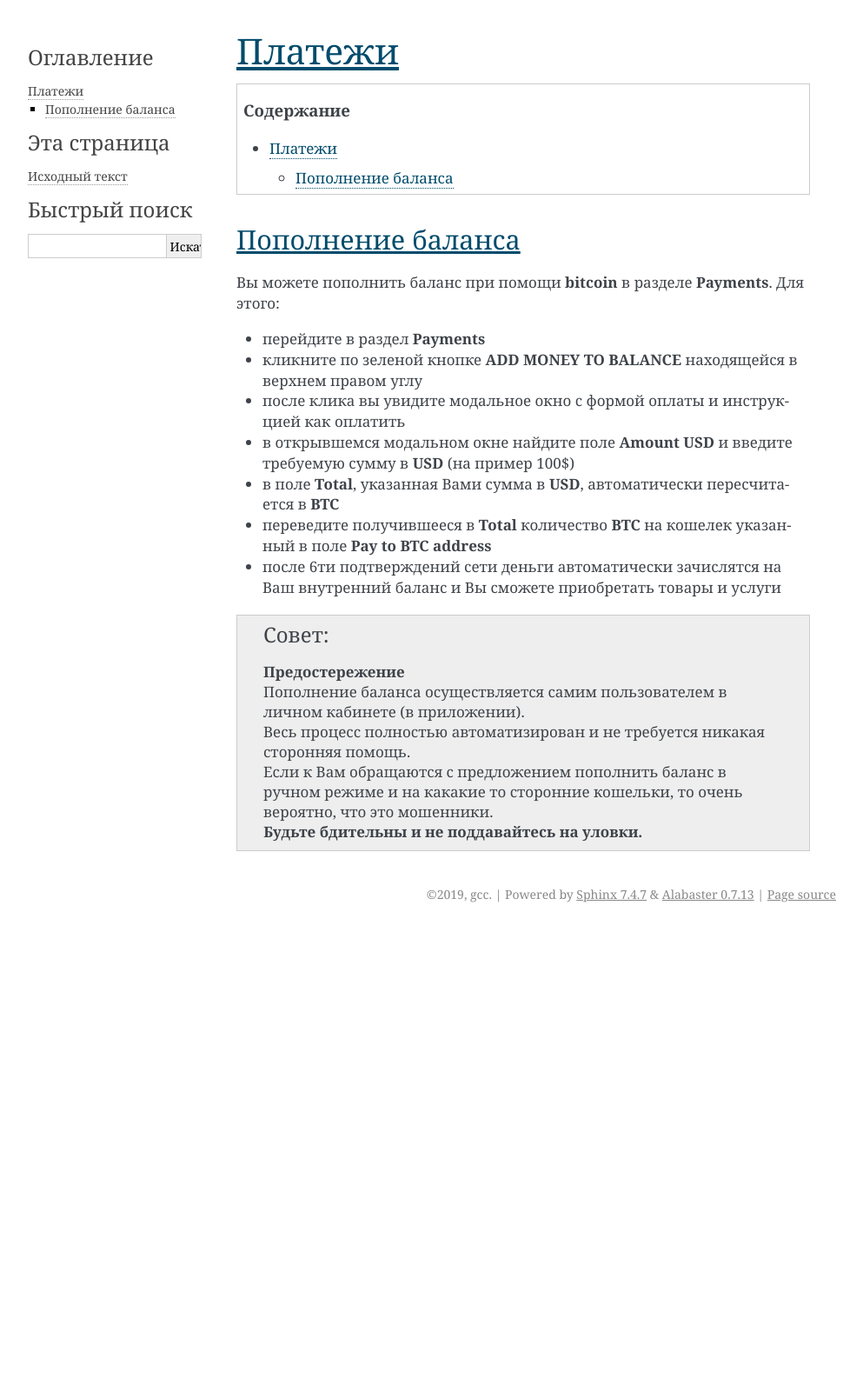
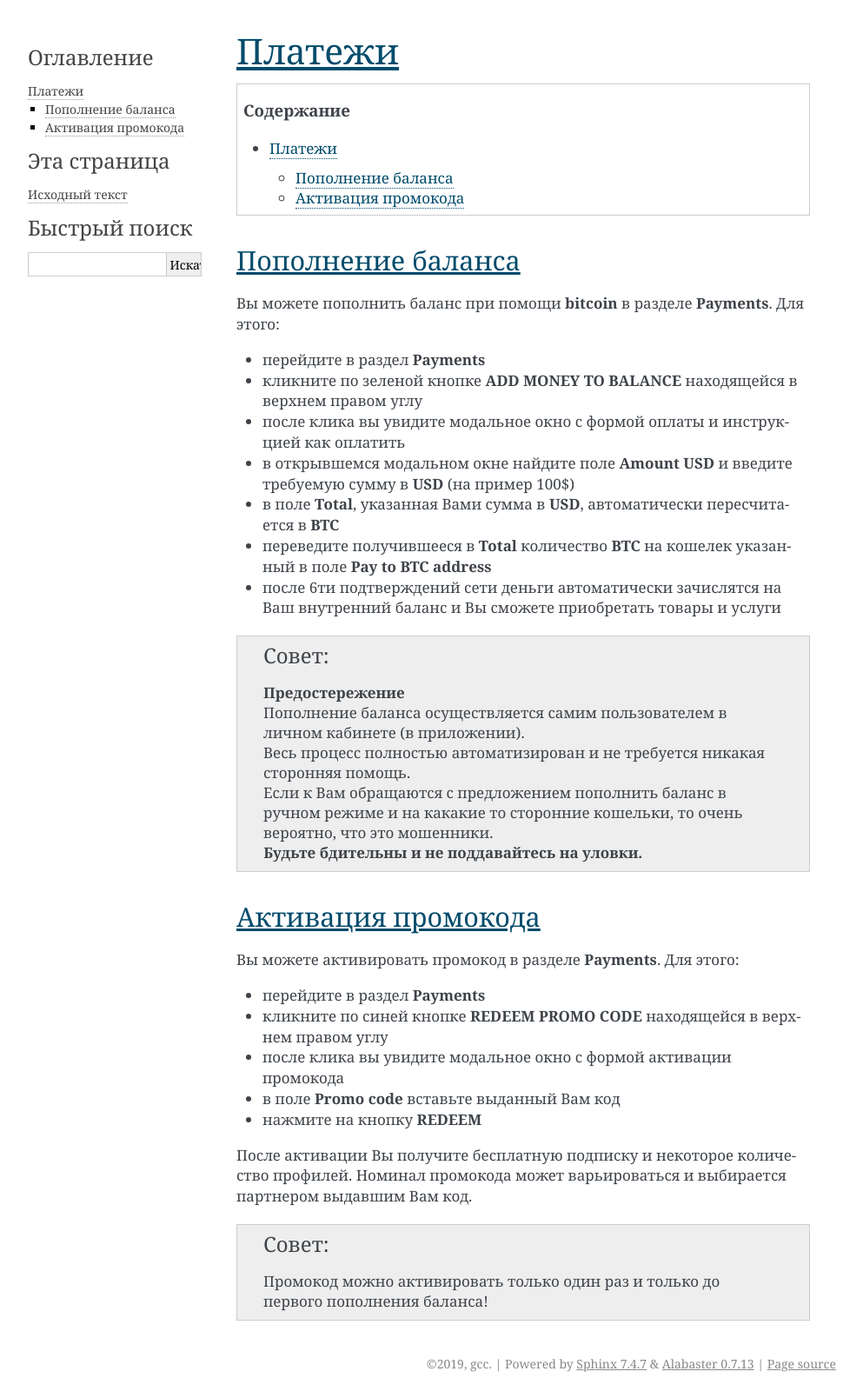
Before and after one commit to gcc-master/chebrowser-doc, a Sphinx documentation site: the page built from source/payments.rst, in a window 1280 px wide. Shown: the whole page at 87% size, without its empty margins (148-1141 px from the left). Built offline with Sphinx 7.4.7, drawn with Linux system fonts in a browser that asks for light colours; before the commit the page ends 1068 px from its top, so only the background shows below that.

Commit message:
ver: 0.1.18 - payments promocode

```diff
--- a/source/payments.rst
+++ b/source/payments.rst
@@ -26,4 +26,23 @@
    | **Будьте бдительны и не поддавайтесь на уловки.**
 
 
+Активация промокода
+-------------------
+Вы можете активировать промокод в разделе **Payments**.
+Для этого:
+
+- перейдите в раздел **Payments**
+- кликните по синей кнопке **REDEEM PROMO CODE** находящейся в верхнем правом углу
+- после клика вы увидите модальное окно с формой активации промокода
+- в поле **Promo code** вставьте выданный Вам код
+- нажмите на кнопку **REDEEM**
+
+После активации Вы получите бесплатную подписку и некоторое количество профилей.
+Номинал промокода может варьироваться и выбирается партнером выдавшим Вам код.
+
+.. tip::
+   | Промокод можно активировать только один раз и только до первого пополнения баланса!
+
+
+
 .. include:: yandex-metrika.rst
```
